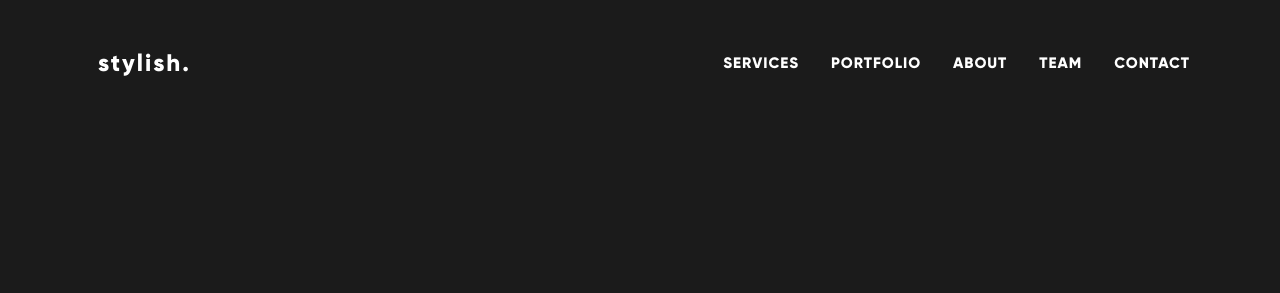
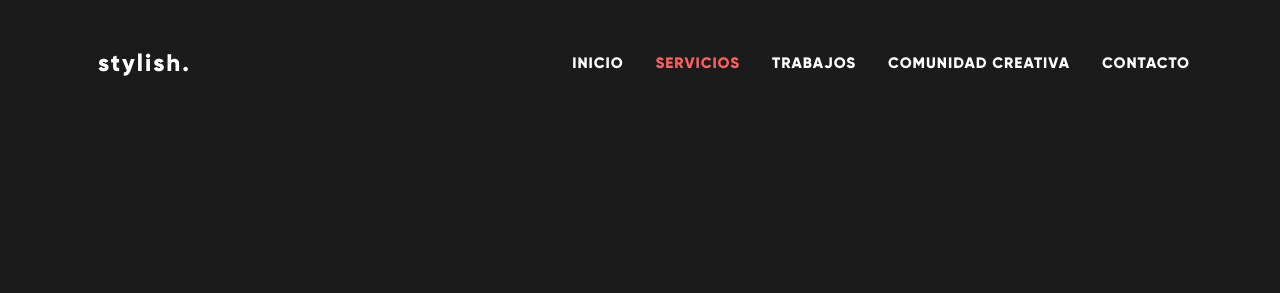
Before and after one commit to Nahuelz08/Stylish, a plain HTML site: page index.html in a window 1280 px wide. Shown: the top 293 px of the page. Drawn offline with nearby package versions, Linux system fonts and the light colour scheme.

Commit message:
cambiada la nav

```diff
--- a/css/style.css
+++ b/css/style.css
@@ -44,15 +44,17 @@ header {
 #mainNav .navbar-brand img {
     height: 1.5rem;
 }
+.navbar-dark .navbar-nav .nav-link {
+    color: rgb(255, 255, 255);
+}
 #mainNav .navbar-nav .nav-item .nav-link {
     font-family: gilroy;
     font-weight: bold;
     font-size: 0.95rem;
-    color: #fff;
     letter-spacing: 0.0625em;
 }
-#mainNav .navbar-nav .nav-item .nav-link.active, #mainNav .navbar-nav .nav-item .nav-link:hover {
-    color: white;
+.navbar-dark .navbar-nav .nav-link.active, .navbar-dark .navbar-nav .show>.nav-link {
+    color: rgb(254,96,96);
 }
 
 
--- a/index.html
+++ b/index.html
@@ -28,11 +28,11 @@
                 </button>
                 <div class="collapse navbar-collapse" id="navbarResponsive">
                     <ul class="navbar-nav text-uppercase ms-auto py-4 py-lg-0">
-                        <li class="nav-item"><a class="nav-link" href="#services">Services</a></li>
-                        <li class="nav-item"><a class="nav-link" href="#portfolio">Portfolio</a></li>
-                        <li class="nav-item"><a class="nav-link" href="#about">About</a></li>
-                        <li class="nav-item"><a class="nav-link" href="#team">Team</a></li>
-                        <li class="nav-item"><a class="nav-link" href="#contact">Contact</a></li>
+                        <li class="nav-item"><a class="nav-link" href="#pageTop">Inicio</a></li>
+                        <li class="nav-item"><a class="nav-link" href="#servicios">Servicios</a></li>
+                        <li class="nav-item"><a class="nav-link" href="#trabajos">Trabajos</a></li>
+                        <li class="nav-item"><a class="nav-link" href="#comcreativa">Comunidad Creativa</a></li>
+                        <li class="nav-item"><a class="nav-link" href="#contacto">Contacto</a></li>
                     </ul>
                 </div>
             </div>
@@ -114,7 +114,7 @@
         </div>
     </div>
     <!-- Servicios -->
-    <div class="container-fluid servicios--color">
+    <div class="container-fluid servicios--color" id="servicios">
         <div class="row text-center">
             <div class="d-flex justify-content-center servicios">
                 <h3 class="servicios__titulo">Servicios</h3><i class="fas fa-check-circle servicios__icono"></i>
```
